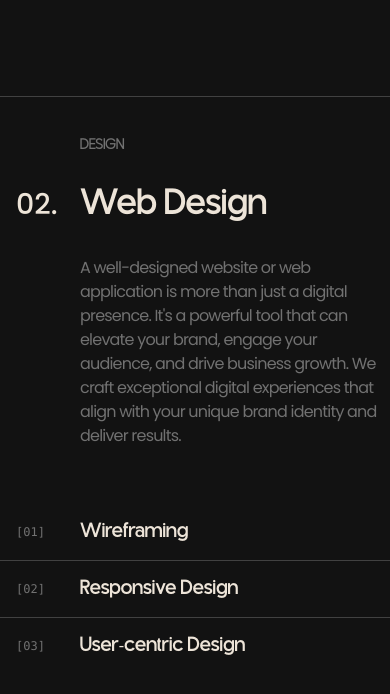
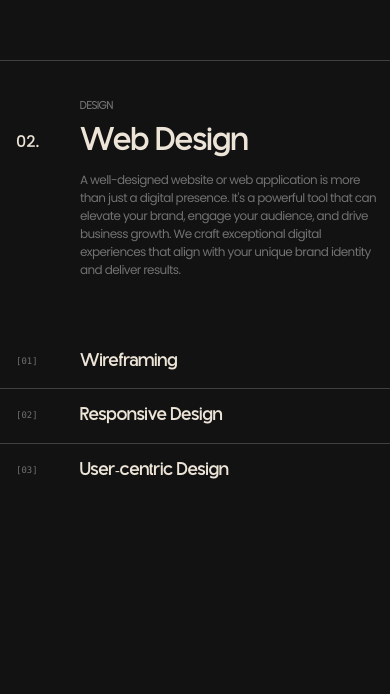
Before and after one commit to ennanuel/portfolio_3, a React (Vite) app: page / in a window 390 px wide. Shown: the part 2043-2737 px from the top of the page. Built offline with nearby package versions, Linux system fonts and the light colour scheme; a web font is replaced by a local one.

Commit message:
Made TOP_HEIGHT, TITLE_FONT_SIZE and TITLE_PADDING dynamic by passing them as props

```diff
--- a/src/components/Service.tsx
+++ b/src/components/Service.tsx
@@ -1,68 +1,78 @@
 
 
 
-const TOP_HEIGHT = '124px';
-const TITLE_FONT_SIZE = '2.37rem';
-const TITLE_PADDING = '64px';
+type Props = {
+    index: number;
+    total: number;
+    subTitle: string;
+    title: string;
+    description: string;
+    subServices: string[];
+    topHeight: string;
+    titleFontSize: string;
+    titlePadding: string;
+};
 
-export default function Service({ subTitle, index, total, title, description, subServices }: { index: number; total: number; subTitle: string; title: string; description: string; subServices: string[]; }) {
+
+export default function Service({ subTitle, index, total, title, description, subServices, topHeight, titleFontSize, titlePadding }: Props) {
 
     return (
         <>
         {
             index === 0 ?
-                <span className="w-full h-[100vh] block sticky top-0 z-10">
-                    <hr style={{ height: TOP_HEIGHT }} className="w-full z-[10] border-0 border-b border-black-75 outline-none bg-dark" />
+                <span className="w-full h-screen block sticky top-0 z-10">
+                    <hr style={{ height: topHeight }} className="w-full z-[10] border-0 border-b border-black-75 outline-none bg-dark" />
                 </span> :
                 <span
                     style={{
                         zIndex: index + 3,
-                        top: `calc(${TOP_HEIGHT} + calc(${index} * calc(${TITLE_FONT_SIZE} + ${TITLE_PADDING})))`,
-                        height: `calc(100vh - ${TOP_HEIGHT} - calc(${index} * calc(${TITLE_FONT_SIZE} + ${TITLE_PADDING})))`,
+                        top: `calc(${topHeight} + calc(${index} * calc(${titleFontSize} + ${titlePadding})))`,
+                        height: `calc(100vh - ${topHeight} - calc(${index} * calc(${titleFontSize} + ${titlePadding})))`,
                     }}
                     className="sticky w-full border-t border-black-75" />
         }
         <span
             style={{
-                marginTop: `calc(-100vh + ${TOP_HEIGHT} + calc(${index} * calc(${TITLE_FONT_SIZE} + ${TITLE_PADDING})))`
+                marginTop: `calc(-100vh + ${topHeight} + calc(${index} * calc(${titleFontSize} + ${titlePadding})))`
             }}
-            className="sticky top-0 font-ov-soge uppercase text-black-50 pl-20 text-sm bg-dark pt-10 w-full"
+            className="sticky top-0 font-ov-soge uppercase text-black-50 pl-20 text-xs sm:text-sm bg-dark pt-10 w-full"
         >{subTitle}</span>
         <div
             style={{
                 zIndex: index + 2,
-                height: `calc(100vh - ${TOP_HEIGHT} - calc(${index} * calc(${TITLE_PADDING} + ${TITLE_FONT_SIZE})))`,
-                top: `calc(${TOP_HEIGHT} + calc(${index} * calc(${TITLE_FONT_SIZE} + ${TITLE_PADDING})))`
+                height: `calc(100vh - ${topHeight} - calc(${index} * calc(${titlePadding} + ${titleFontSize})))`,
+                top: `calc(${topHeight} + calc(${index} * calc(${titleFontSize} + ${titlePadding})))`
             }}
             className="w-full sticky"
         >
             <div
                 style={{
-                    lineHeight: TITLE_FONT_SIZE,
-                    height: `calc(${TITLE_FONT_SIZE} + ${TITLE_PADDING})`
+                    lineHeight: titleFontSize,
+                    height: `calc(${titleFontSize} + ${titlePadding})`,
+                    fontSize: titleFontSize
                 }}
-                className="flex bg-dark items-center font-medium font-ov-soge text-xl md:text-2xl"
+                className="flex bg-dark items-center font-medium font-ov-soge"
             >
-                <span className="block w-20 font-poppins text-xl pl-4 md:pl-0">{index > 10 ? index + 1 : `0${index+1}`}.</span>
+                <span className="block w-20 font-poppins text-base lg:text-xl pl-4 md:pl-0">{index > 10 ? index + 1 : `0${index+1}`}.</span>
                 <h3 className="">{title}</h3>
             </div>
         </div>
         <li
             style={{
-                top: `calc(${TOP_HEIGHT} + calc(${index + 1} * calc(${TITLE_FONT_SIZE} + ${TITLE_PADDING})))`,
-                marginTop: `calc(-100vh + ${TOP_HEIGHT} + calc(${index + 1} * calc(${TITLE_FONT_SIZE} + ${TITLE_PADDING})))`,
-                minHeight: `calc(100vh - ${TOP_HEIGHT} - calc(${index + 1} * calc(${TITLE_FONT_SIZE} + ${TITLE_PADDING})))`,
-                marginBottom: index < (total - 1) ? TOP_HEIGHT : ''
+                top: `calc(${topHeight} + calc(${index + 1} * calc(${titleFontSize} + ${titlePadding})))`,
+                marginTop: `calc(-100vh + ${topHeight} + calc(${index + 1} * calc(${titleFontSize} + ${titlePadding})))`,
+                minHeight: `calc(100vh - ${topHeight} - calc(${index + 1} * calc(${titleFontSize} + ${titlePadding})))`,
+                marginBottom: index < (total - 1) ? topHeight : ''
             }}
             className="sticky w-full bg-dark flex flex-col gap-8"
         >
-            <p className="text-black-50 pl-20 font-poppins tracking-tighter pr-2 md:pr-0">{description}</p>
+            <p className="text-black-50 pl-20 font-poppins tracking-tighter pr-2 md:pr-0 text-sm sm:text-base">{description}</p>
             <ul className="flex flex-col mt-6">
                 {
                     subServices.map((subService, i) => (
                         <li className="flex items-center py-4 first:border-t-0 border-t border-black-75">
-                            <span className="font-mono text-black-50 w-20 block text-sm md:text-base pl-4 md:pl-0">[0{i + 1}]</span>
-                            <span className="text-base md:text-lg font-medium font-ov-soge">{subService}</span>
+                            <span className="font-mono text-black-50 w-20 block text-xs sm:text-sm md:text-base pl-4 md:pl-0">[0{i + 1}]</span>
+                            <span className="text-[.9rem] sm:text-base md:text-lg font-medium font-ov-soge">{subService}</span>
                         </li>
                     ))
                 }
```
